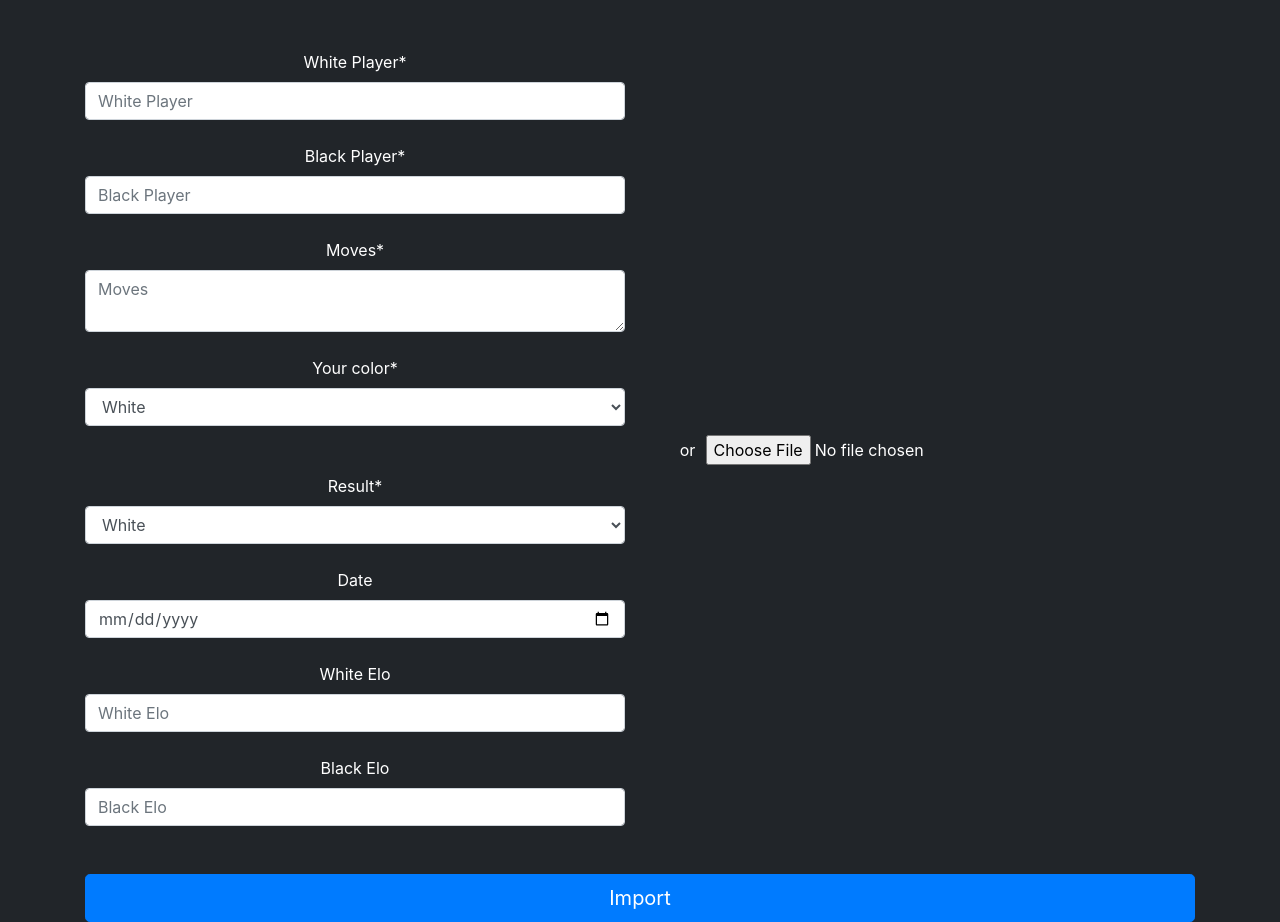
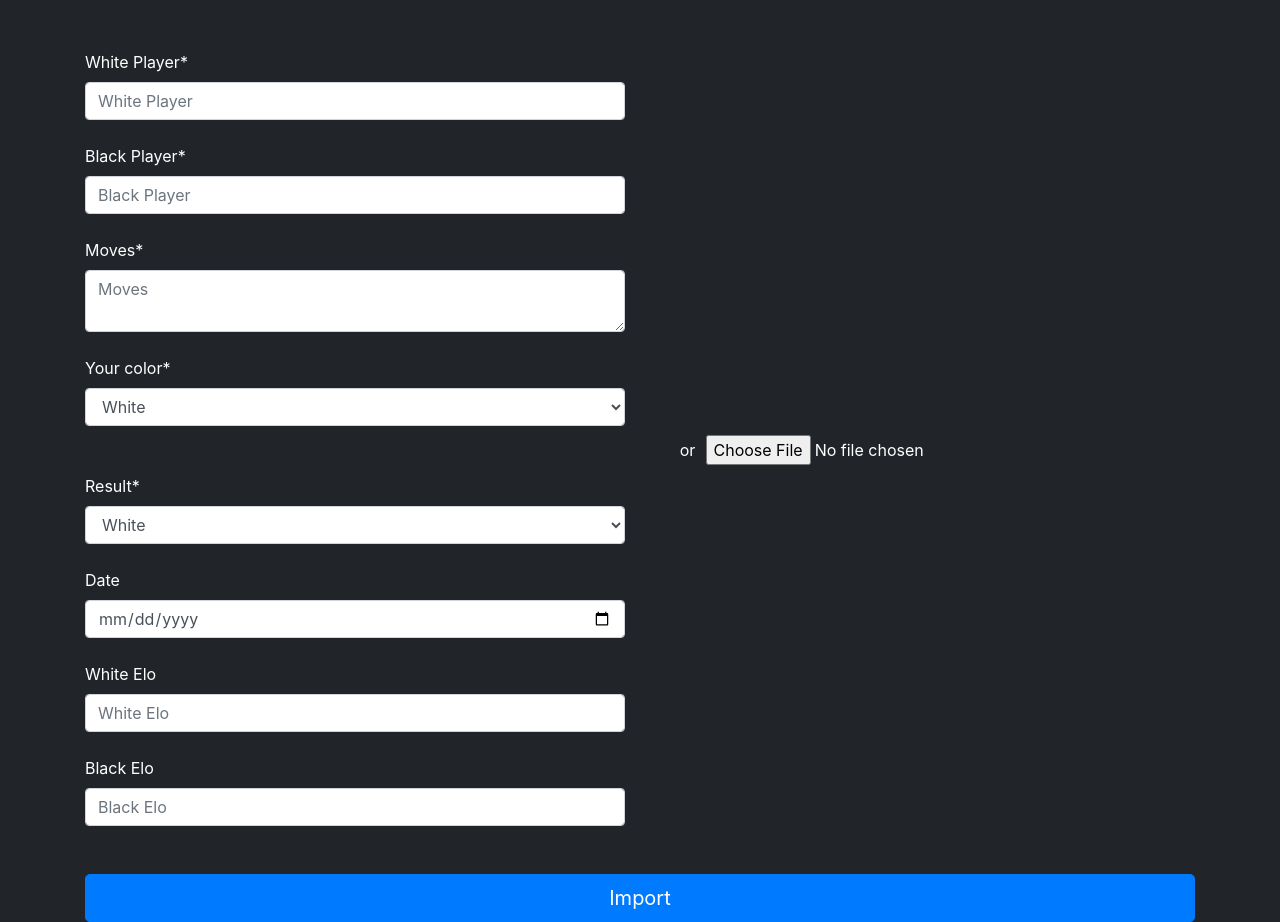
Before and after one commit to Alls-DeV/Chessdom, a Flask app: page /import in a window 1280 px wide. Shown: the part 56-978 px from the top of the page. Run offline with Flask 3, Linux system fonts and the light colour scheme; some libraries are stand-ins or nearby versions.

Commit message:
requirements

```diff
--- a/core/templates/import.html
+++ b/core/templates/import.html
@@ -5,7 +5,6 @@ Import Games
 
 {% block content %}
 
-<body class="text-center">
 <!-- two column where each column is a form -->
 <div class="container" style="margin-top: 50px">
     <form method="POST" class="form-import" style="color:white" autocomplete="off" enctype="multipart/form-data">
@@ -81,6 +80,5 @@ Import Games
         {{ form.submit(class="btn btn-lg btn-primary btn-block") }}
     </form>
 </div>
-</body>
 
 {% endblock %}
--- a/core/templates/login.html
+++ b/core/templates/login.html
@@ -5,9 +5,6 @@ Login
 
 {% block content %}
 
-<!-- TODO controlla che sia una buona pratica dichiarare un body dentro un body -->
-
-<body class="text-center">
 <div class="container" style="margin-top: 50px">
     <form method="POST" class="form-signin" style="color:white" autocomplete="off">
         {{ form.hidden_tag() }}
@@ -25,5 +22,4 @@ Login
         </div>
     </form>
 </div>
-</body>
 {% endblock %}
--- a/core/templates/register.html
+++ b/core/templates/register.html
@@ -5,9 +5,6 @@ Register
 
 {% block content %}
 
-<!-- TODO controlla che sia una buona pratica dichiarare un body dentro un body -->
-
-<body class="text-center">
 <div class="container" style="margin-top: 50px">
     <form method="POST" class="form-register" style="color:white" autocomplete="off">
         {{ form.hidden_tag() }}
@@ -43,6 +40,5 @@ Register
         </div>
     </form>
 </div>
-</body>
 
 {% endblock %}
--- a/core/templates/search.html
+++ b/core/templates/search.html
@@ -5,7 +5,6 @@ Search
 
 {% block content %}
 
-<body class="text-center">
 <div class="container" style="margin-top: 50px">
     <form method="POST" class="form-search" style="color:white" autocomplete="off">
         {{ form.hidden_tag() }}
@@ -27,5 +26,5 @@ Search
     </ul>
 </div>
 {% endif %}
-</body>
+
 {% endblock %}
```
Also changed, not shown: requirements.txt (added, +20 -0 lines). Lines whose indentation alone changed are shown as unchanged.
